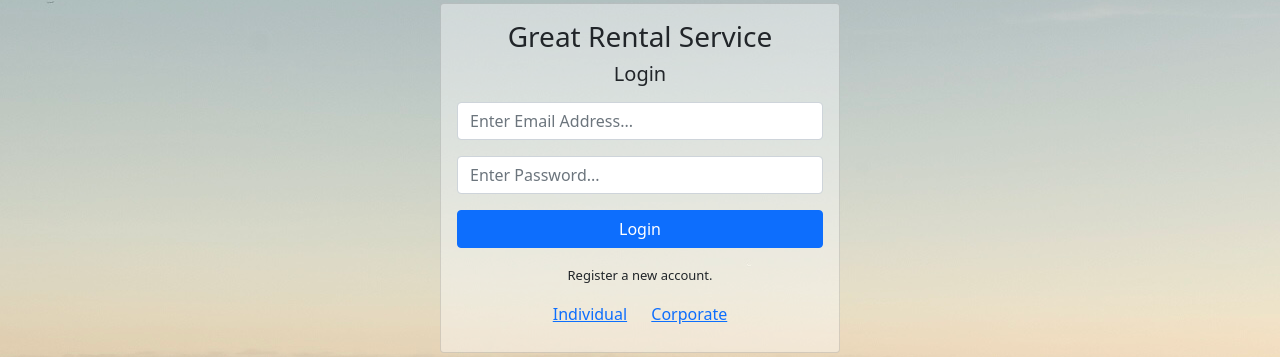
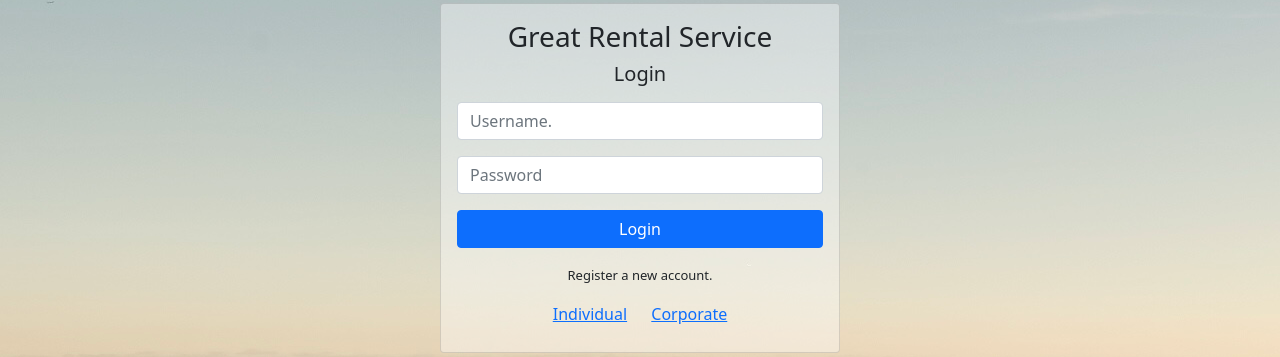
Before and after one commit to AlfaroukSaleh/CarRentalProject, a Django app: page /CarRental/login in a window 1280 px wide. Shown: the part 222-579 px from the top of the page. Run offline with Django 4.2, Linux system fonts and the light colour scheme; some libraries are stand-ins or nearby versions.

Commit message:
2022/05/11_SenlinXiao_final_revised

```diff
--- a/CarRental/templates/CarRental/login.html
+++ b/CarRental/templates/CarRental/login.html
@@ -31,11 +31,11 @@
                 {% csrf_token %}
                 <div class="form-group">
                     <input type="text" class="form-control form-control-user" id="exampleInputEmail"
-                        aria-describedby="emailHelp" placeholder="Enter Email Address..." name="username">
+                        aria-describedby="emailHelp" placeholder="Username." name="username">
                 </div>
                 <div class="form-group">
                     <input type="password" class="form-control form-control-user" id="exampleInputPassword"
-                        placeholder="Enter Password..." name="password">
+                        placeholder="Password" name="password">
                 </div>
                 <input type="submit" class="btn btn-primary btn-user btn-block" value="Login">
                 <div class="b-create">
--- a/CarRental/views.py
+++ b/CarRental/views.py
@@ -86,7 +86,7 @@ def adduserindividual(request):  # used for adding Indivdual users
                 request, username=request.POST["user_name"], password=request.POST["user_pass1"])
             messages.success(request, "User added successfuly")
             login(request, u)
-            messages.success(request, "User added successfuly")
+            # messages.success(request, "User added successfuly")
             return HttpResponseRedirect(reverse("CarRental:index"))
 
 
```
Also changed, not shown: CarRental/templates/CarRental/index.html (+5 -3 lines), db.sqlite3.
